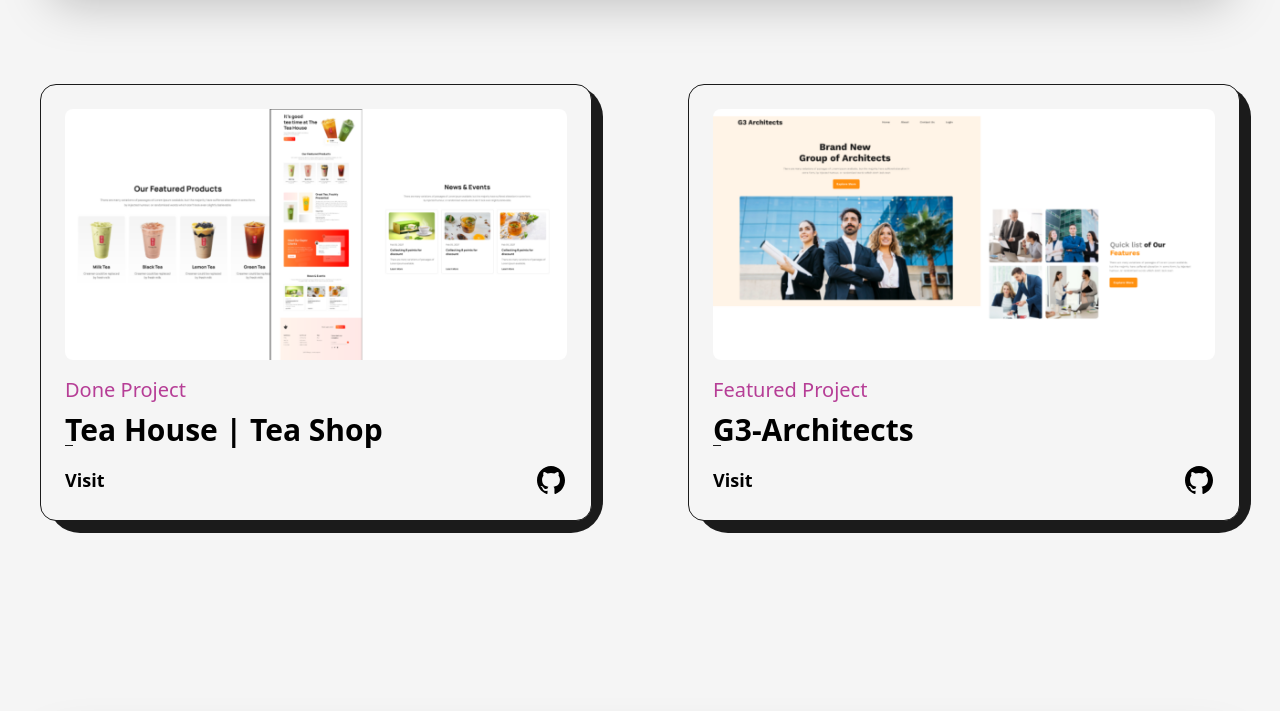
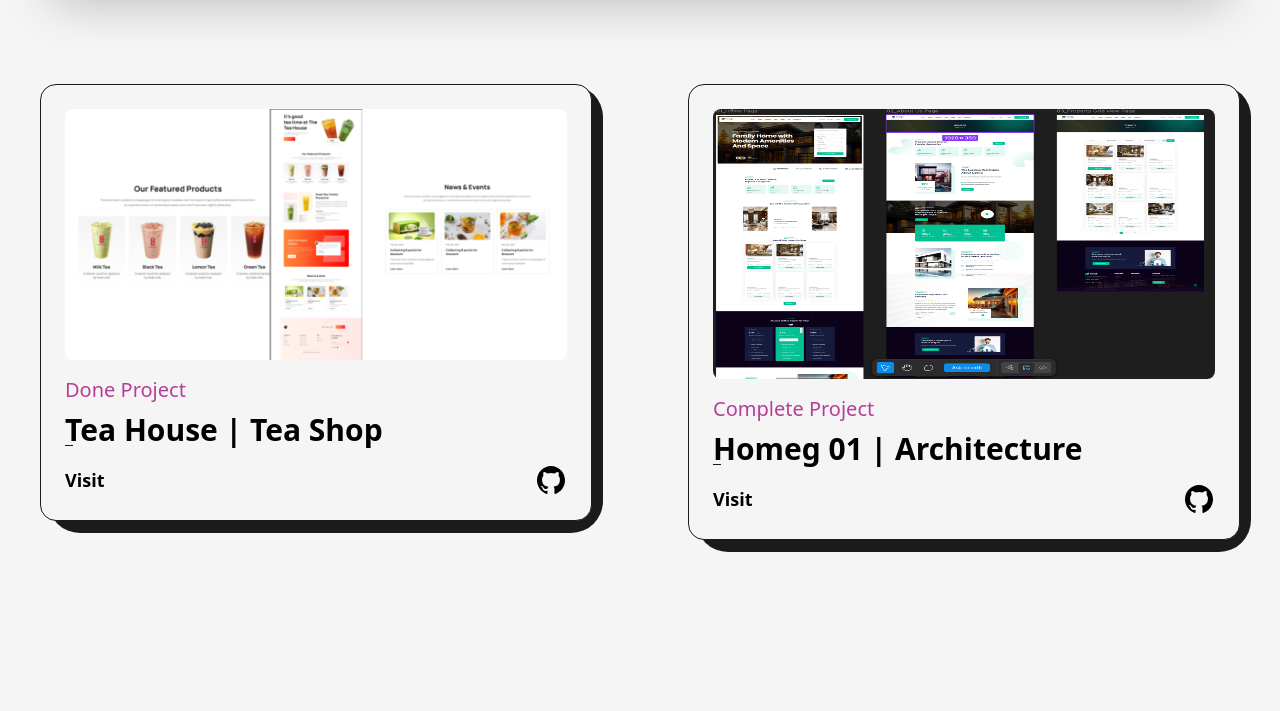
Before and after one commit to nahidulhasan4/My-Profolio, a Next.js app: page /project in a window 1280 px wide. Shown: the part 766-1477 px from the top of the page. Built offline with nearby package versions, Linux system fonts and the light colour scheme.

Commit message:
here project file need work daily for completed proft

```diff
--- a/src/pages/project.js
+++ b/src/pages/project.js
@@ -11,6 +11,7 @@ import ProjectImg3 from "../../public/images/projects/TeaHouse.png";
 import ProjectImg4 from "../../public/images/projects/G3.png";
 import ProjectImg5 from "../../public/images/projects/creative.png";
 import ProjectImg6 from "../../public/images/projects/penguin fahsion.png";
+import Homeg01 from "../../public/images/projects/homeg01.png";
 import { motion } from "framer-motion";
 // this page need to work daily here need improvement on project
 
@@ -75,7 +76,7 @@ const Project1 = ({ title, type, img, link, github }) => {
         <FremerImage
           src={img}
           alt={title}
-          className="w-full h-auto"
+          className="w-full h-auto max-h-[270px]"
           whileHover={{ scale: 1.2 }}
           transition={{ duration: 0.2 }}
         />
@@ -147,11 +148,11 @@ const project = () => {
             </div>
             <div className="col-span-6">
               <Project1
-                title="G3-Architects"
-                img={ProjectImg4}
-                link="https://nahidulhasan4.github.io/G3-archtirs/"
+                title="Homeg 01 | Architecture"
+                img={Homeg01}
+                link="https://nahidulhasan4.github.io/Homge-bootstrap/"
                 github="/"
-                type="Featured Project"
+                type="Complete Project"
               />
             </div>
             <div className="col-span-6"></div>
```
Also changed, not shown: public/images/projects/homeg01.png (added).
